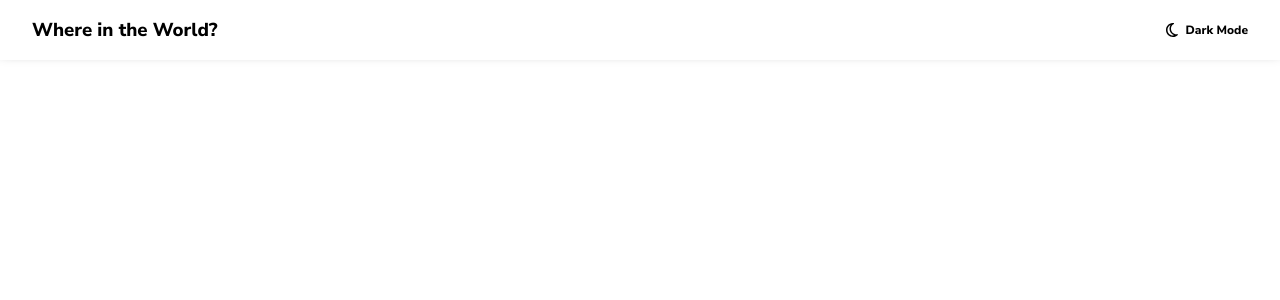
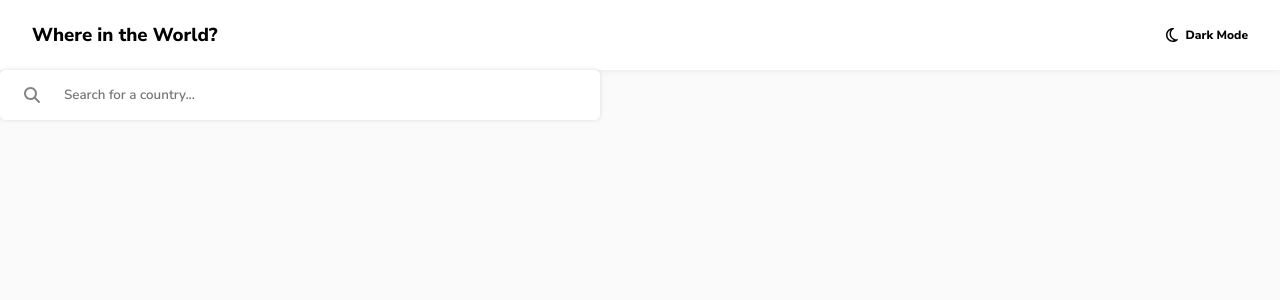
Before and after one commit to lucas-rocha/REST-Countries-API, a React (Vite) app: page / in a window 1280 px wide. Shown: the top 300 px of the page. Built offline with nearby package versions, Linux system fonts and the light colour scheme; the HTML template or start-up script is replaced by a standard one.

Commit message:
Add SearchBar component

```diff
--- a/package.json
+++ b/package.json
@@ -14,6 +14,7 @@
     "@fortawesome/react-fontawesome": "^0.1.18",
     "react": "^18.0.0",
     "react-dom": "^18.0.0",
+    "react-router-dom": "^6.3.0",
     "styled-components": "^5.3.5"
   },
   "devDependencies": {
--- a/src/App.jsx
+++ b/src/App.jsx
@@ -1,12 +1,20 @@
-import Header from './Layouts/Header';
+import { BrowserRouter, Routes, Route } from 'react-router-dom';
 
 import GlobalStyles from './Assets/Styles/GlobalStyles';
+
+import Header from './Layouts/Header';
+import Home from './Pages/Home';
 
 function App() {
   return (
     <>
       <GlobalStyles />
-      <Header />
+      <BrowserRouter>
+        <Header />
+        <Routes>
+          <Route exact path="/" element={<Home />} />
+        </Routes>
+      </BrowserRouter>
     </>
   );
 }
--- a/src/Assets/Styles/GlobalStyles.js
+++ b/src/Assets/Styles/GlobalStyles.js
@@ -12,6 +12,10 @@ export default createGlobalStyle`
     outline: 0;
 
     font-family: 'Nunito Sans', sans-serif;
+  }
+
+  body {
+    background: var(--very-light-gray);
   }
 
   .container {
--- /dev/null
+++ b/src/Components/SearchBar/index.jsx
@@ -0,0 +1,15 @@
+import { FontAwesomeIcon } from '@fortawesome/react-fontawesome';
+import { faMagnifyingGlass } from '@fortawesome/free-solid-svg-icons';
+
+import { Container, Input, SearchIcon } from './styles';
+
+const SearchBar = () => (
+  <Container>
+    <SearchIcon>
+      <FontAwesomeIcon icon={faMagnifyingGlass} />
+    </SearchIcon>
+    <Input type="text" placeholder="Search for a country..." />
+  </Container>
+);
+
+export default SearchBar;
--- /dev/null
+++ b/src/Components/SearchBar/styles.js
@@ -0,0 +1,34 @@
+import styled from 'styled-components';
+
+export const Container = styled.div`
+  display: flex;
+  align-items: center;
+
+  max-width: 600px;
+  height: 50px;
+  background: var(--white);
+  color: var(--dark-gray);
+  box-shadow: 0px 0px 4px hsl(0deg 0% 52% / 26%);
+  border-radius: 5px;
+`;
+
+export const SearchIcon = styled.div`
+  display: flex;
+  justify-content: center;
+  align-items: center;
+
+  width: 4em;
+  height: 100%;
+`;
+
+export const Input = styled.input`
+  height: 100%;
+  background-color: transparent;
+  font-weight: 600;
+
+  flex-grow: 1;
+
+  ::placeholder {
+    font-weight: 600;
+  }
+`;
--- a/src/Layouts/Header/styles.js
+++ b/src/Layouts/Header/styles.js
@@ -7,7 +7,7 @@ export const Container = styled.header`
 `;
 
 export const HeaderGroup = styled.div`
-  min-height: 60px;
+  min-height: 70px;
 
   display: flex;
   justify-content: space-between;
--- /dev/null
+++ b/src/Pages/Home/index.jsx
@@ -0,0 +1,5 @@
+import SearchBar from '../../Components/SearchBar';
+
+const Home = () => <SearchBar />;
+
+export default Home;
--- /dev/null
+++ b/src/Pages/Home/styles.js
@@ -0,0 +1 @@
+import styled from 'styled-components';
```
Also changed, not shown: 1 other file (tests, documents, lock files or other folders).
